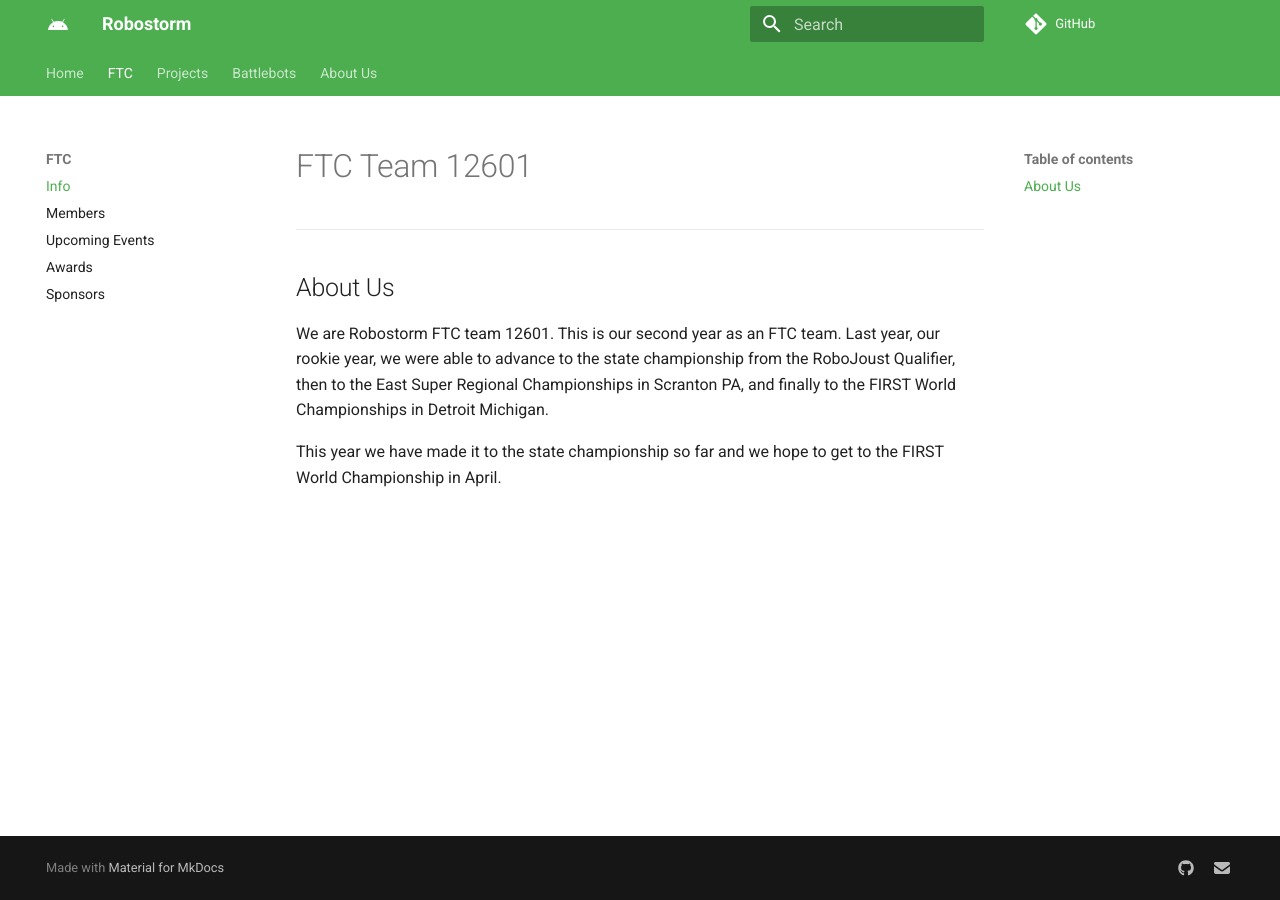
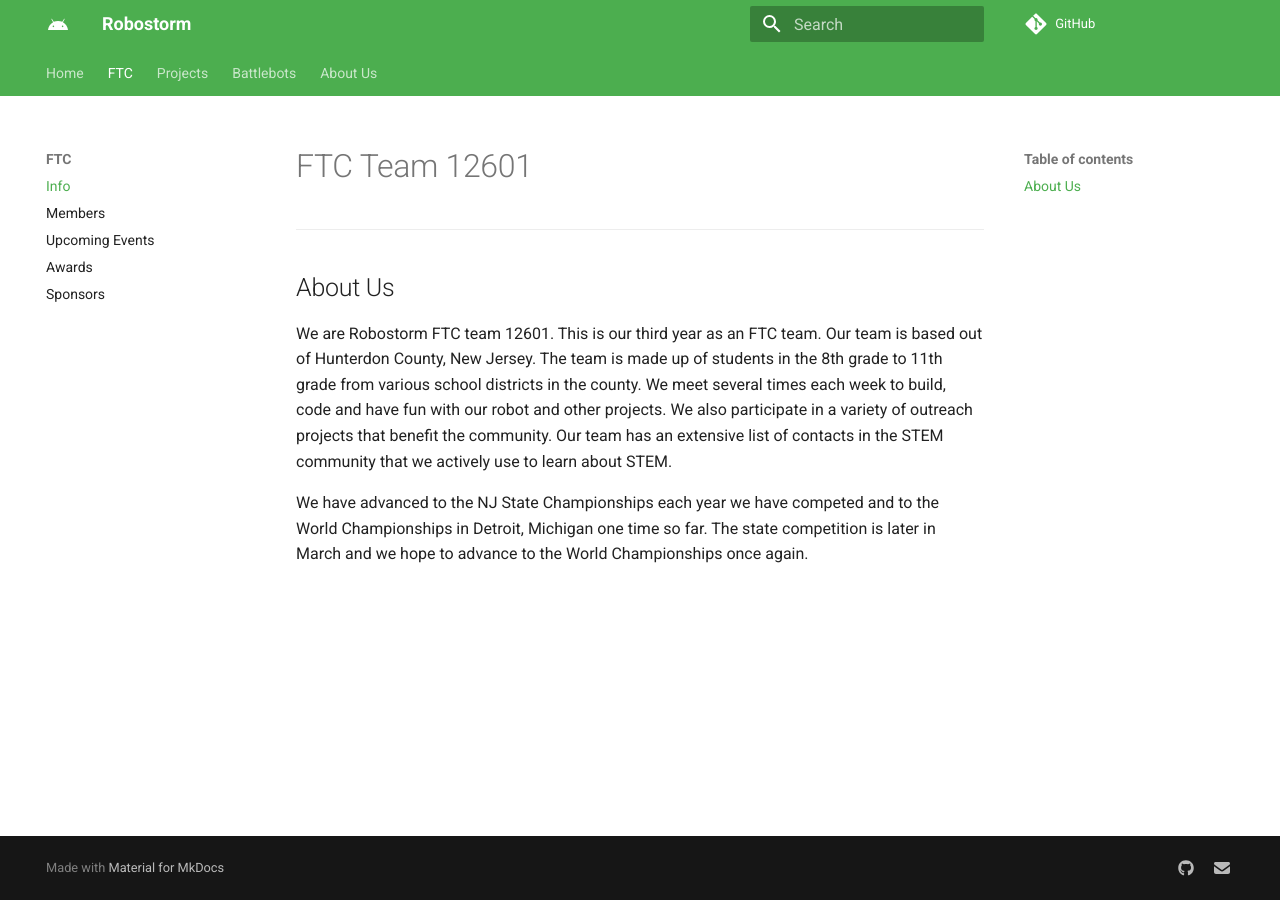
Before and after one commit to Robostorm/Website, an MkDocs documentation site: the page built from docs/FTC/info.md, in a window 1280 px wide. Built offline with MkDocs 1.6.1 and Material for MkDocs 9.7.7, drawn with Linux system fonts in a browser that asks for light colours.

Commit message:
Update info.md

```diff
--- a/docs/FTC/info.md
+++ b/docs/FTC/info.md
@@ -3,6 +3,6 @@
 
 ## About Us
 
-We are Robostorm FTC team 12601. This is our second year as an FTC team. Last year, our rookie year, we were able to advance to the state championship from the RoboJoust Qualifier, then to the East Super Regional Championships in Scranton PA, and finally to the FIRST World Championships in Detroit Michigan.
+We are Robostorm FTC team 12601. This is our third year as an FTC team. Our team is based out of Hunterdon County, New Jersey. The team is made up of students in the 8th grade to 11th grade from various school districts in the county. We meet several times each week to build, code and have fun with our robot and other projects. We also participate in a variety of outreach projects that benefit the community. Our team has an extensive list of contacts in the STEM community that we actively use to learn about STEM.
 
-This year we have made it to the state championship so far and we hope to get to the FIRST World Championship in April.
+We have advanced to the NJ State Championships each year we have competed and to the World Championships in Detroit, Michigan one time so far. The state competition is later in March and we hope to advance to the World Championships once again.
```
